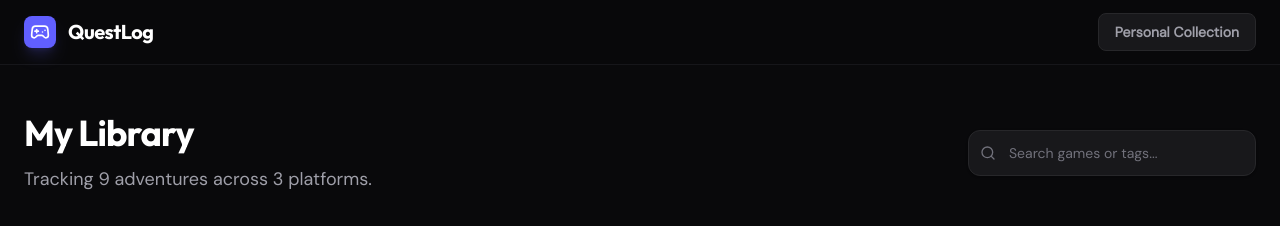
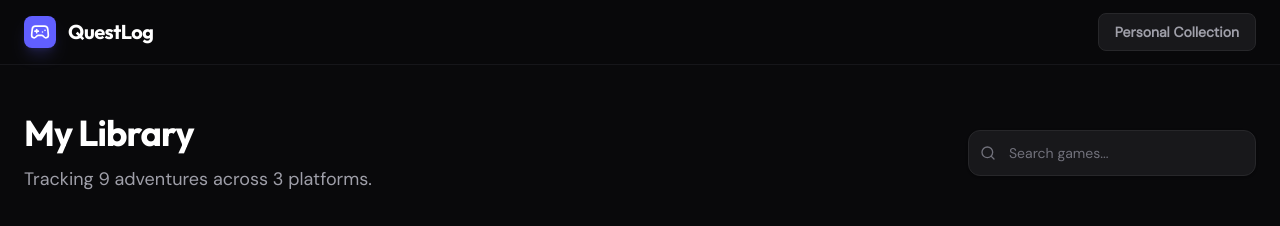
Before and after one commit to Kimm-chii/questlog-gaming-journal, a React (Vite) app: page / in a window 1280 px wide. Shown: the top 226 px of the page. Built offline with nearby package versions, Linux system fonts and the light colour scheme.

Commit message:
Update App.tsx

```diff
--- a/src/App.tsx
+++ b/src/App.tsx
@@ -54,7 +54,7 @@ export default function App() {
               <Search className="w-4 h-4 absolute left-3 top-1/2 -translate-y-1/2 text-zinc-500" />
               <input
                 type="text"
-                placeholder="Search games or tags..."
+                placeholder="Search games..."
                 value={searchQuery}
                 onChange={(e) => setSearchQuery(e.target.value)}
                 className="w-full pl-10 pr-4 py-3 bg-zinc-900 border border-zinc-800 rounded-xl text-sm text-zinc-100 placeholder-zinc-500 focus:outline-none focus:border-indigo-500 focus:ring-1 focus:ring-indigo-500 transition-all shadow-sm"
```
